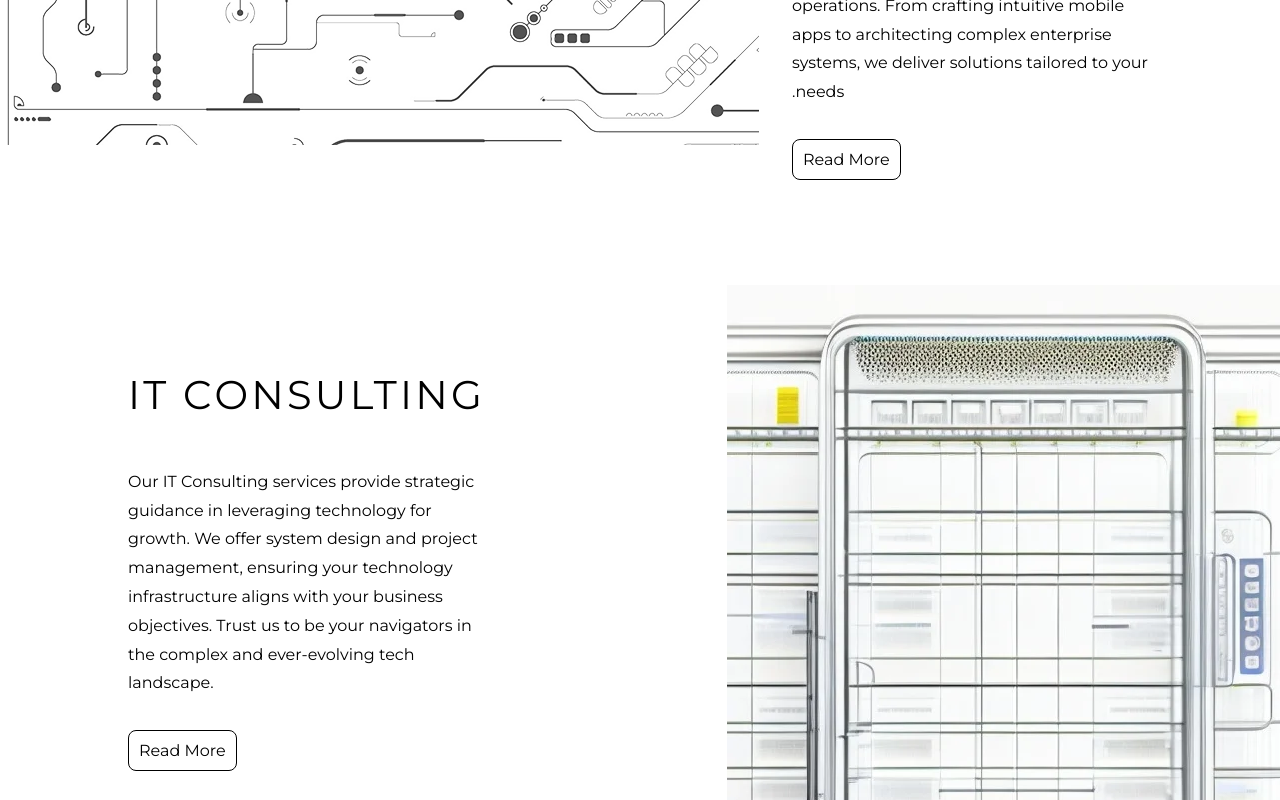
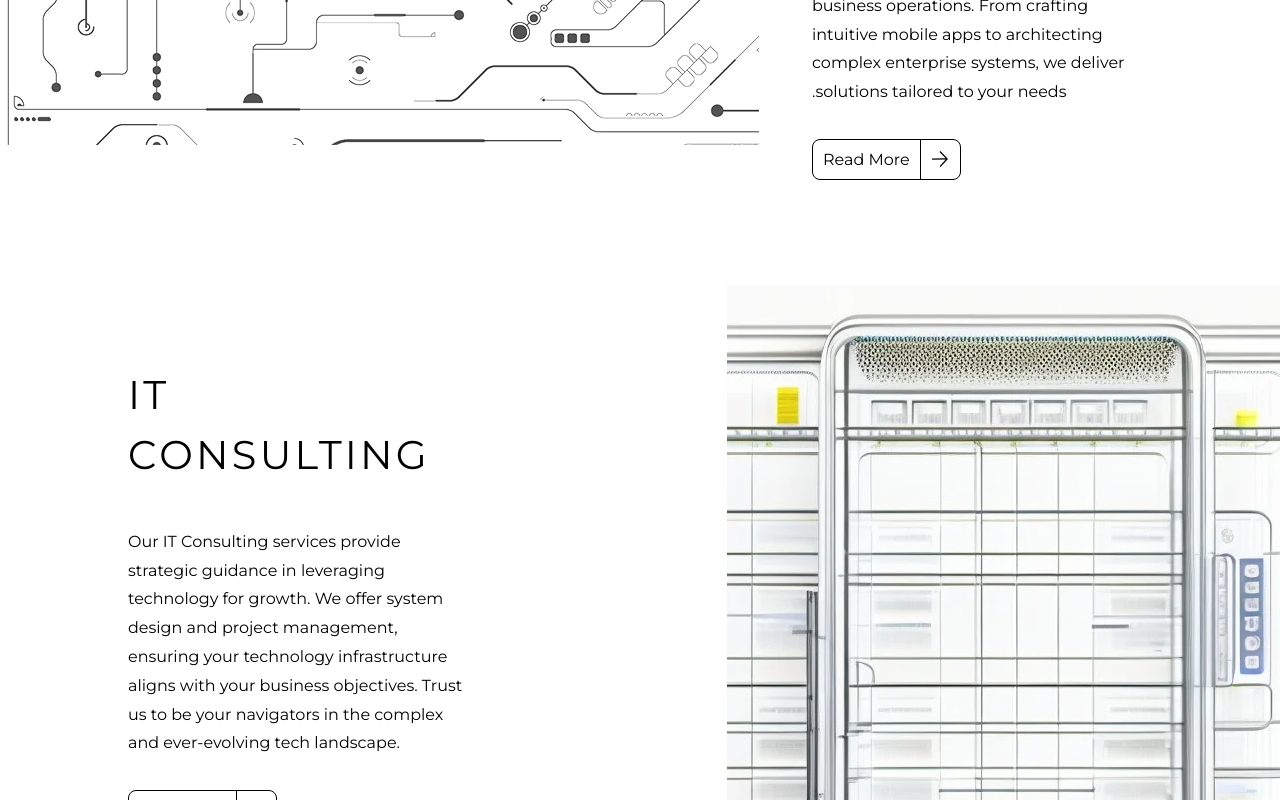
Before and after one commit to Moamal-2000/aster-information, a React (Vite) app: page / in a window 1280 px wide. Shown: the part 3600-4400 px from the top of the page. Built offline with nearby package versions, Linux system fonts and the light colour scheme.

Commit message:
feat: done of styling Services section

```diff
--- a/src/Components/Home/ServicesSection/Services/Service/ServiceContent.module.scss
+++ b/src/Components/Home/ServicesSection/Services/Service/ServiceContent.module.scss
@@ -1,7 +1,7 @@
 @import "src/Styles/mixins.scss";
 
 .serviceContent {
-  width: 360px;
+  width: 340px;
 }
 
 [dir=rtl] .serviceContent {
@@ -34,6 +34,10 @@
   border-radius: 8px;
 }
 
+[dir=rtl] .button {
+  flex-direction: row-reverse;
+}
+
 .button>span {
   color: var(--black);
   white-space: nowrap;
@@ -46,12 +50,13 @@
   color: var(--white);
 }
 
-.button .arrowRight {
-  height: 100%;
+.button .arrowHolder {
+  width: 40px;
   border-left: solid 1px var(--black);
+  @include center-x-y;
 }
 
-.button .arrowRight>svg {
-  min-width: 16px;
-  min-height: 16px;
+.button .arrowHolder>svg {
+  width: 16px;
+  height: 16px;
 }
--- a/src/Data/iconsData.jsx
+++ b/src/Data/iconsData.jsx
@@ -61,4 +61,15 @@ export const iconsData = [
       </svg>
     ),
   },
+
+  {
+    name: "arrowRight",
+    icon: (
+      <svg viewBox="19.117 18.918 161.766 162.164">
+        <g>
+          <path d="M104.133 18.918l-9.431 8.947 61.913 65.269-137.498.938.089 13 138.096-.942-61.338 66.11 9.529 8.842 75.39-81.254-76.75-80.91z"></path>
+        </g>
+      </svg>
+    ),
+  },
 ];
```
